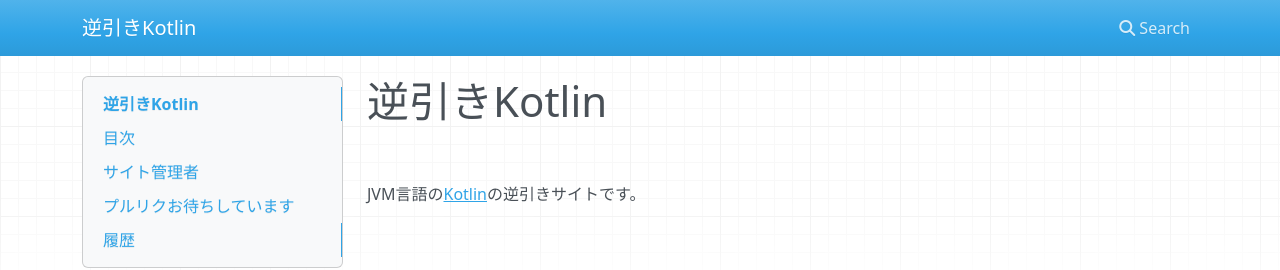
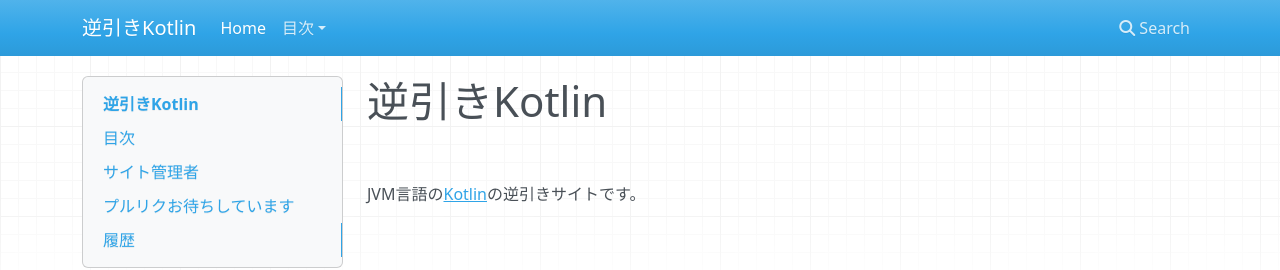
Before and after one commit to yyYank/kotlin-rev-solution, an MkDocs documentation site: the page built from docs/index.md, in a window 1280 px wide. Shown: the top 270 px of the page. Built offline with MkDocs 1.6.1, drawn with Linux system fonts in a browser that asks for light colours; nearby versions of some CDN libraries; old or Windows-style settings are respelled for this version of MkDocs.

Commit message:
ページの追加

```diff
--- a/mkdocs.yml
+++ b/mkdocs.yml
@@ -1 +1,4 @@
 site_name: 逆引きKotlin
+pages:
+- [index.md, Home]
+- [variable.md, '目次', '変数を宣言する']
```
